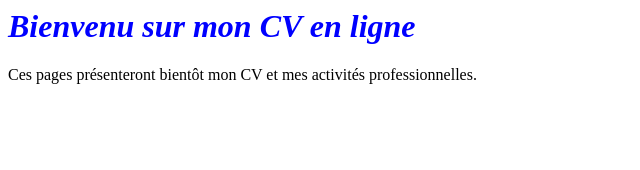
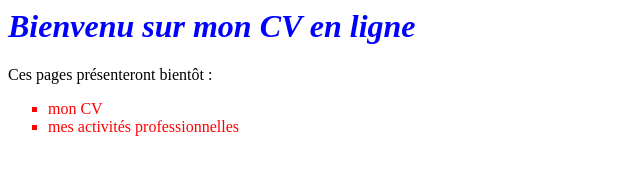
Before and after one commit to Alexandre-Pascal/test, a plain HTML site: page index.html in a window 1280 px wide. Shown: the whole page, without its empty margins (0-640 px from the left). Drawn offline with Linux system fonts and the light colour scheme.

Commit message:
Ajout du CSS des puces et modif de la page d'accueil

```diff
--- a/charteGraphique.css
+++ b/charteGraphique.css
@@ -2,3 +2,8 @@ h1{
     color: blue;
     font-style: italic;
 }
+
+li{
+    list-style-type: square;
+    color: red;
+}
--- a/index.html
+++ b/index.html
@@ -10,6 +10,11 @@
 <body>
     <h1>Bienvenu sur mon CV en ligne</h1>
 
-    <p>Ces pages présenteront bientôt mon CV et mes activités professionnelles.</p>
+    <p>Ces pages présenteront bientôt :</p>
+    <ul>
+        <li>mon CV</li>
+        <li>mes activités professionnelles</li>
+    </ul>
+
 </body>
 </html>
```
